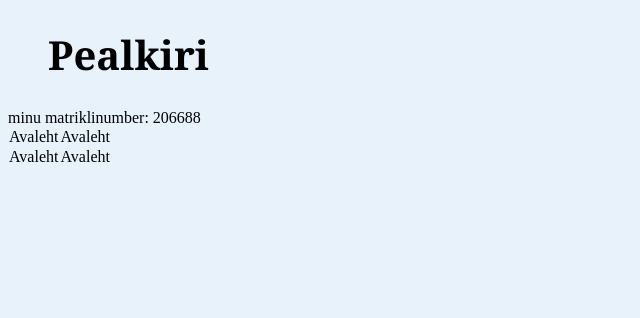
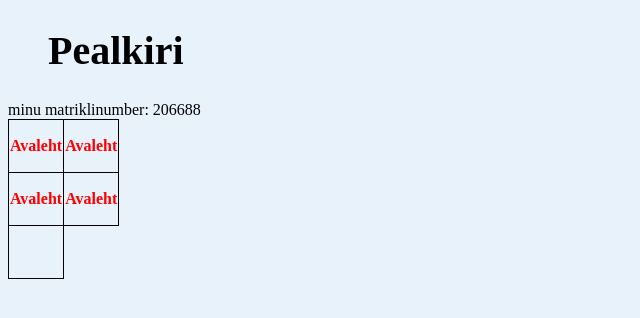
Before and after one commit to peetermrn/sissejuhatus-IT-sse, a plain HTML site: page index.html in a window 1280 px wide. Shown: the whole page, without its empty margins (0-640 px from the left). Drawn offline with Linux system fonts and the light colour scheme.

Commit message:
Update index.html

```diff
--- a/index.html
+++ b/index.html
@@ -6,12 +6,20 @@
 		<style>
 			table{
 				border-collapse: collapse;
-				}
+				color: red;
+				text-align: center;
+				font-weight: bold;
+			}
+
+			td{
+				border: 1px solid #000000;
+				height: 50px;
+				width: 50px;
+			}
 			body{
 				background-color: rgb(232,242,251);
 			}
 			h1{
-				font-family: Georgia;
 				font-size: 30pt;
 				margin-left: 40px;
 			}
```
